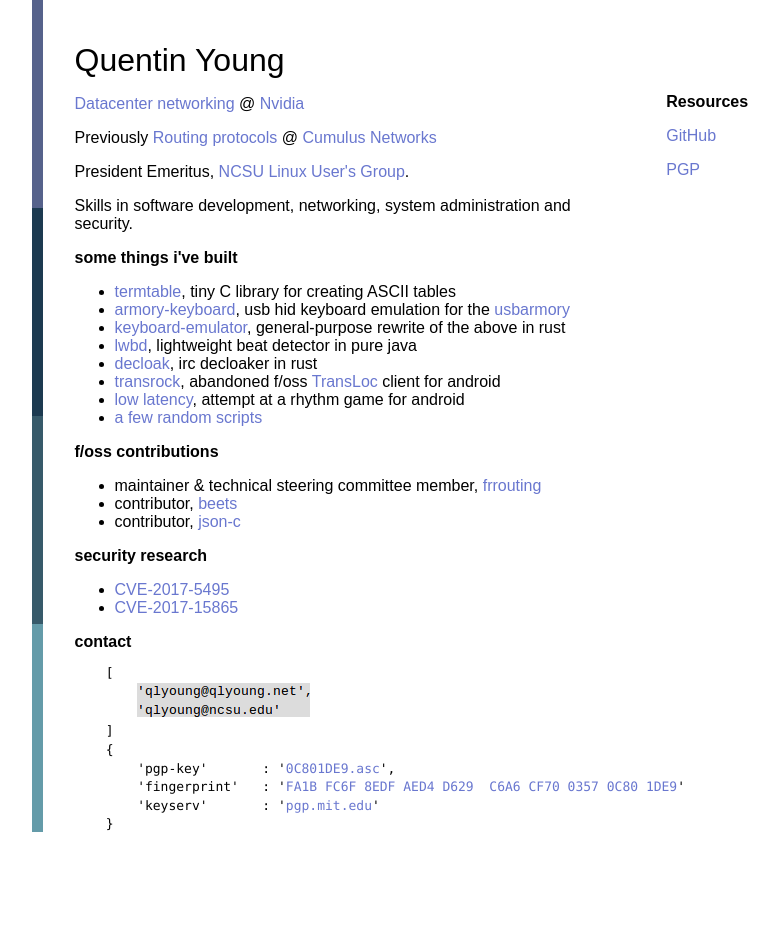
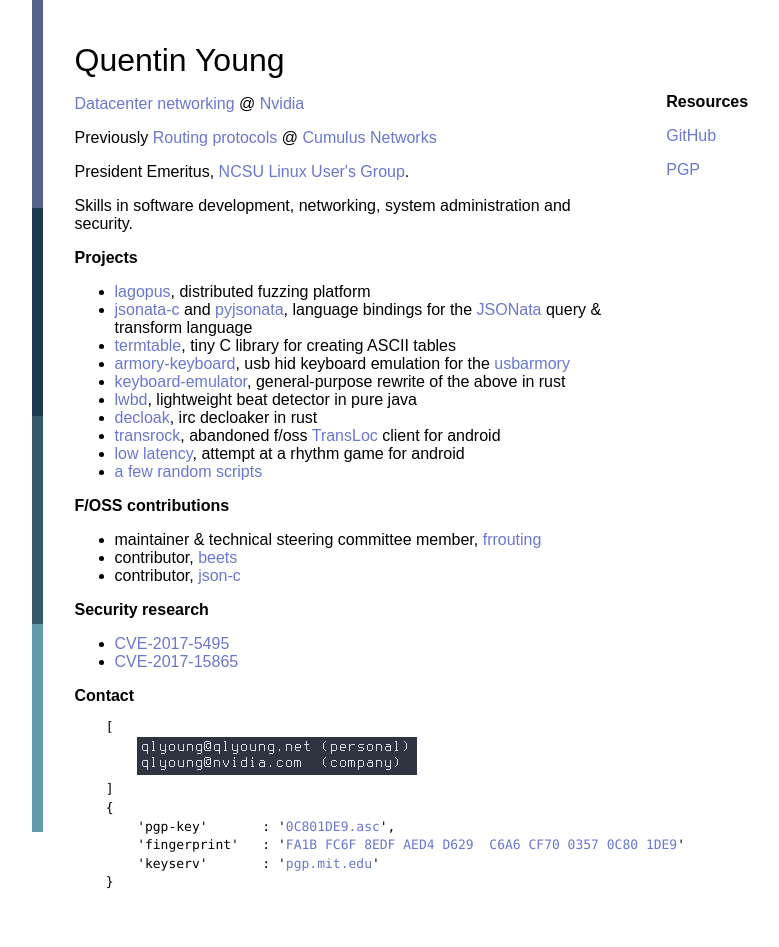
Before and after one commit to qlyoung/qlyoung.github.io, a Jekyll site: the page built from index.html, in a window 1280 px wide. Shown: the whole page, without its empty margins (10-789 px from the left). Built offline with Jekyll 4.4.1, drawn with Linux system fonts in a browser that asks for light colours; Markdown is read by kramdown in place of the engine named in the settings; before the commit the page ends 900 px from its top, so only the background shows below that.

Commit message:
update projects, contact

```diff
--- a/index.html
+++ b/index.html
@@ -16,8 +16,10 @@
 <p>President Emeritus, <a href="http://lug.ncsu.edu">NCSU Linux User's Group</a>.</p>
 <p>Skills in software development, networking, system administration and security.</p>
 
-<h2>some things i've built</h2>
+<h2>Projects</h2>
 <ul>
+  <li><a href="https://github.com/qlyoung/lagopus">lagopus</a>, distributed fuzzing platform</li>
+  <li><a href="https://github.com/qlyoung/jsonata-c">jsonata-c</a> and <a href="https://github.com/qlyoung/pyjsonata">pyjsonata</a>, language bindings for the <a href="https://jsonata.org/">JSONata</a> query &amp; transform language</li>
   <li><a href="https://github.com/qlyoung/termtable">termtable</a>, tiny C library for creating ASCII tables</li>
   <li><a href="https://github.com/qlyoung/armory-keyboard">armory-keyboard</a>, usb hid keyboard emulation for the <a href="https://inversepath.com/usbarmory">usbarmory</a></li>
   <li><a href="https://github.com/qlyoung/keyboard-emulator">keyboard-emulator</a>, general-purpose rewrite of the above in rust</li>
@@ -33,20 +35,20 @@
   </li>
 </ul>
 
-<h2>f/oss contributions</h2>
+<h2>F/OSS contributions</h2>
 <ul>
   <li>maintainer &amp; technical steering committee member, <a href="https://github.com/FRRouting/frr">frrouting</a></li>
   <li>contributor, <a href="https://github.com/beetbox/beets">beets</a></li>
   <li>contributor, <a href="https://github.com/json-c/json-c">json-c</a></li>
 </ul>
 
-<h2>security research</h2>
+<h2>Security research</h2>
 <ul>
   <li><a href="https://nvd.nist.gov/vuln/detail/CVE-2017-5495">CVE-2017-5495</a></li>
   <li><a href="https://nvd.nist.gov/vuln/detail/CVE-2017-15865">CVE-2017-15865</a></li>
 </ul>
 
-<h2>contact</h2>
+<h2>Contact</h2>
 <pre id="code">
     [
         <img src="images/email.png">
```
Also changed, not shown: images/email.png.
